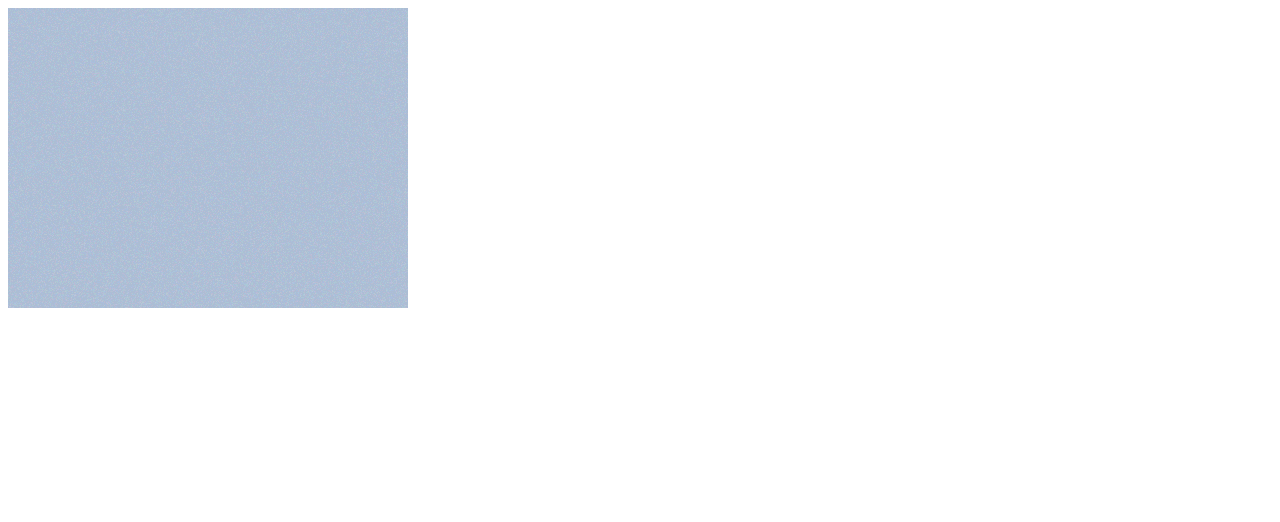
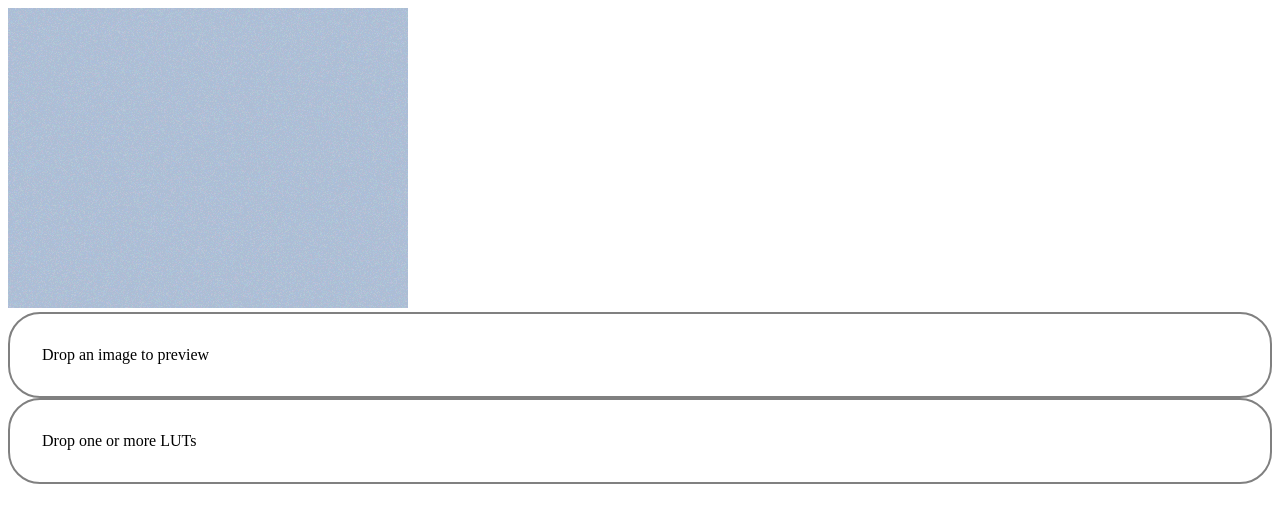
Before and after one commit to Nickardson/lut-previewer, an Angular app: page / in a window 1280 px wide. Shown: the top 522 px of the page. Built offline with nearby package versions, Linux system fonts and the light colour scheme.

Commit message:
Allow drag and drop of single image and single lut

```diff
--- a/src/app/app.component.html
+++ b/src/app/app.component.html
@@ -1 +1,4 @@
 <app-image-processor *ngIf="imageData && lutData" [imageData]="imageData" [lut]="lutData"></app-image-processor>
+
+<app-image-drop (files)="imagesDropped($event)">Drop an image to preview</app-image-drop>
+<app-image-drop (files)="lutsDropped($event)">Drop one or more LUTs</app-image-drop>
--- a/src/app/app.component.ts
+++ b/src/app/app.component.ts
@@ -1,5 +1,6 @@
 import { Component, OnInit } from '@angular/core';
 import { forkJoin } from 'rxjs';
+import { FileHandle } from './image-drop/image-drop.component';
 import { getImageData, loadImage } from './image-processing';
 
 @Component({
@@ -23,4 +24,18 @@ export class AppComponent implements OnInit {
       this.lutData = getImageData(lut);
     });
   }
+
+  imagesDropped(files: FileHandle[]) {
+    // TODO: multiple images
+    loadImage(files[0].url).subscribe(image => {
+      this.imageData = getImageData(image);
+    });
+  }
+
+  lutsDropped(files: FileHandle[]) {
+    // TODO: multiple images
+    loadImage(files[0].url).subscribe(image => {
+      this.lutData = getImageData(image);
+    });
+  }
 }
--- a/src/app/app.module.ts
+++ b/src/app/app.module.ts
@@ -4,11 +4,13 @@ import { BrowserModule } from '@angular/platform-browser';
 import { AppRoutingModule } from './app-routing.module';
 import { AppComponent } from './app.component';
 import { ImageProcessorComponent } from './image-processor/image-processor.component';
+import { ImageDropComponent } from './image-drop/image-drop.component';
 
 @NgModule({
   declarations: [
     AppComponent,
-    ImageProcessorComponent
+    ImageProcessorComponent,
+    ImageDropComponent
   ],
   imports: [
     BrowserModule,
--- /dev/null
+++ b/src/app/image-drop/image-drop.component.html
@@ -0,0 +1,3 @@
+<div class="image-drop" [class.image-drop--dropping]="isDropping" (drop)="onDrop($event)" (dragover)="onDragOver($event)" (dragleave)="onDragLeave($event)">
+  <ng-content></ng-content>
+</div>
--- /dev/null
+++ b/src/app/image-drop/image-drop.component.scss
@@ -0,0 +1,9 @@
+.image-drop {
+  border: 2px solid grey;
+  border-radius: 2em;
+  padding: 2em;
+}
+
+.image-drop--dropping {
+  background: gray;
+}
--- /dev/null
+++ b/src/app/image-drop/image-drop.component.ts
@@ -0,0 +1,57 @@
+import { Component, EventEmitter, HostListener, OnInit, Output } from '@angular/core';
+
+@Component({
+  selector: 'app-image-drop',
+  templateUrl: './image-drop.component.html',
+  styleUrls: ['./image-drop.component.scss']
+})
+export class ImageDropComponent implements OnInit {
+
+  @Output()
+  files: EventEmitter<FileHandle[]> = new EventEmitter();
+
+  constructor() { }
+
+  ngOnInit(): void {
+  }
+
+  isDropping = false;
+
+  public onDragOver(evt: Event) {
+    evt.stopPropagation();
+    evt.preventDefault();
+    this.isDropping = true;
+  }
+
+  public onDragLeave(evt: Event) {
+    this.isDropping = false;
+  }
+
+  public onDrop(evt: DragEvent) {
+    evt.preventDefault();
+    evt.stopPropagation();
+
+    this.isDropping = false;
+
+    if (!evt.dataTransfer) {
+      // No files
+      return;
+    }
+
+    let files: FileHandle[] = [];
+    for (let i = 0; i < evt.dataTransfer.files.length; i++) {
+      const file = evt.dataTransfer.files[i];
+      // const url = this.sanitizer.bypassSecurityTrustUrl(window.URL.createObjectURL(file));
+      const url = window.URL.createObjectURL(file);
+      files.push({ file, url });
+    }
+    if (files.length > 0) {
+      this.files.emit(files);
+    }
+  }
+}
+
+export interface FileHandle {
+  file: File;
+  url: string;
+}
```
Also changed, not shown: 1 other file (tests, documents, lock files or other folders).
